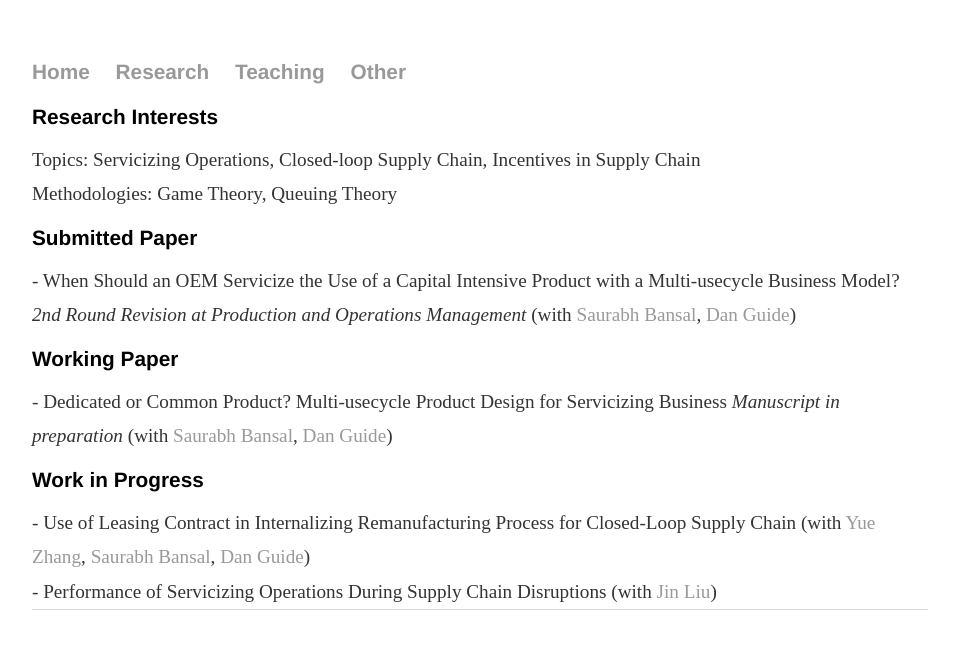
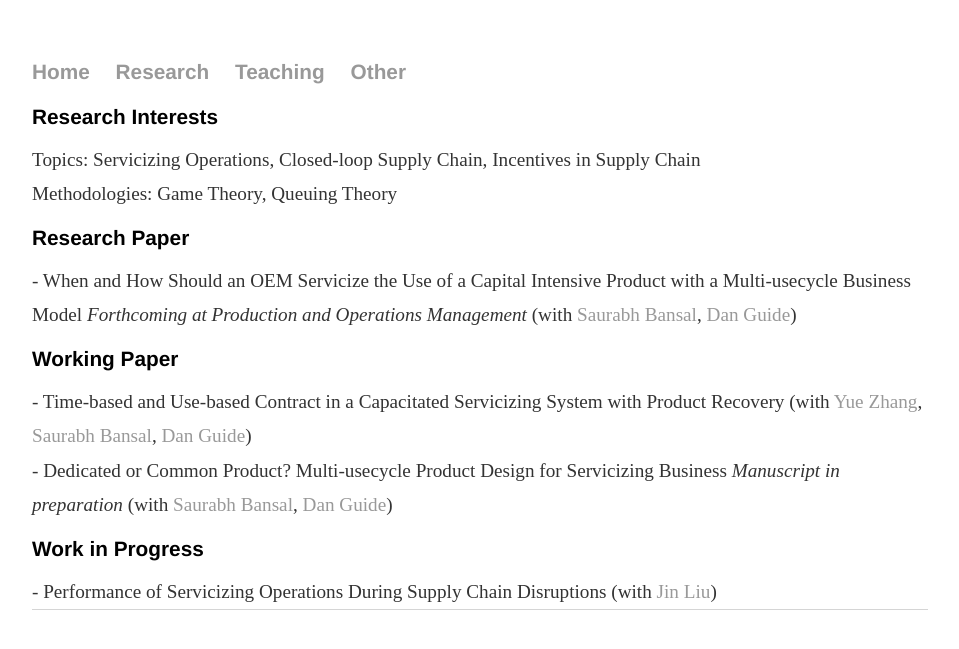
Before and after one commit to yinshi-gao/yinshi-gao.github.io, a Jekyll site: the page built from research/index.html, in a window 1280 px wide. Shown: the top 649 px of the page, without its empty margins (160-1119 px from the left). Built offline with Jekyll 4.4.1, drawn with Linux system fonts in a browser that asks for light colours.

Commit message:
Update index.html

```diff
--- a/research/index.html
+++ b/research/index.html
@@ -8,18 +8,20 @@ title: Yinshi (Agnes) Gao's Personal Page - Research
 	<br>
 	<p2>Methodologies: Game Theory, Queuing Theory</p2>
 
-	<h1>Submitted Paper</h1>
-	<p2>- When Should an OEM Servicize the Use of a Capital Intensive Product with a Multi-usecycle Business Model? <em>2nd Round Revision at Production and Operations Management</em>
+	<h1>Research Paper</h1>
+	<p2>- When and How Should an OEM Servicize the Use of a Capital Intensive Product with a Multi-usecycle Business Model <em>Forthcoming at Production and Operations Management</em>
 		(with <a href="https://directory.smeal.psu.edu/sub32">Saurabh Bansal</a>, <a href="http://www.personal.psu.edu/drg16/">Dan Guide</a>)</p2>
 	<h1>Working Paper</h1>
+	<p2>- Time-based and Use-based Contract in a Capacitated Servicizing System with Product Recovery
+		(with <a href="https://sites.google.com/site/yuezhangfuqua/">Yue Zhang</a>, <a href="https://directory.smeal.psu.edu/sub32">Saurabh Bansal</a>,
+		<a href="http://www.personal.psu.edu/drg16/">Dan Guide</a>)</p2>
+	<br>
 	<p2>- Dedicated or Common Product?  Multi-usecycle Product Design for Servicizing Business <em>Manuscript in preparation</em>
 		(with <a href="https://directory.smeal.psu.edu/sub32">Saurabh Bansal</a>, <a href="http://www.personal.psu.edu/drg16/">Dan Guide</a>)
 	</p2>
+
 	<h1>Work in Progress</h1>
-	<p2>- Use of Leasing Contract in Internalizing Remanufacturing Process for Closed-Loop Supply Chain
-		(with <a href="https://sites.google.com/site/yuezhangfuqua/">Yue Zhang</a>, <a href="https://directory.smeal.psu.edu/sub32">Saurabh Bansal</a>,
-		<a href="http://www.personal.psu.edu/drg16/">Dan Guide</a>)</p2>
-	<br>
+
 	<p2>- Performance of Servicizing Operations During Supply Chain Disruptions
 		(with <a href="https://sites.google.com/view/jinliusite/">Jin Liu</a>)</p2>
 </div><!-- /.blurb -->
```
